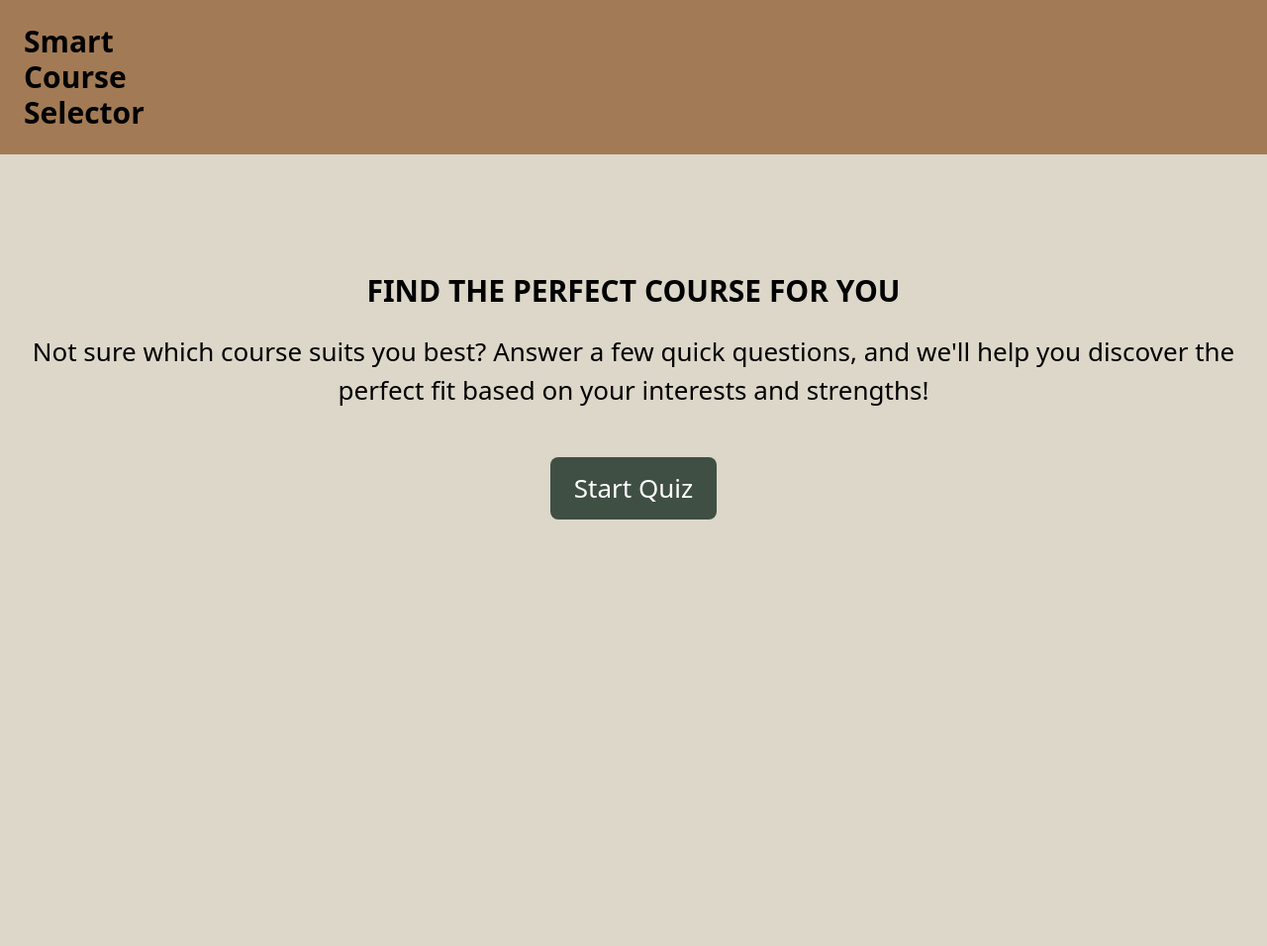
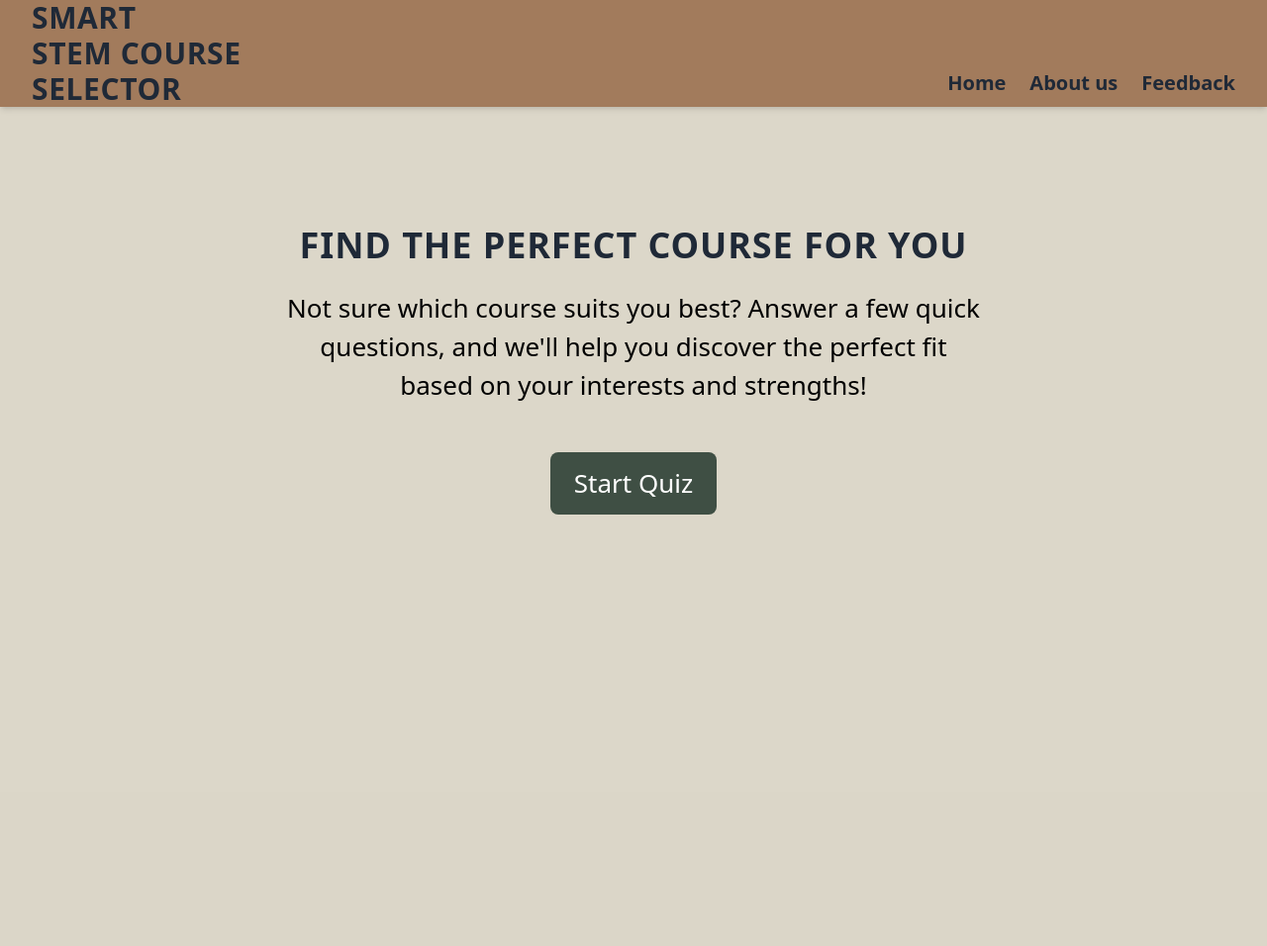
Before and after one commit to es2323/Smart-Course-Selector-, a Django app: page / in a window 1280 px wide. Shown: the whole page at 99% size. After the commit the page ends 520 px from the top, so only its background shows below. Run offline with Django 5.2, Linux system fonts and the light colour scheme; some libraries are stand-ins or nearby versions.

Commit message:
Make home page look better added script.js

```diff
--- a/Smart_Course_Selector/Smart_Course_Selector/settings.py
+++ b/Smart_Course_Selector/Smart_Course_Selector/settings.py
@@ -118,6 +118,7 @@ USE_TZ = True
 
 STATIC_URL = '/static/'
 STATICFILES_DIRS = [BASE_DIR / "quiz/static"]
+STATIC_ROOT = BASE_DIR / "staticfiles"
 # Default primary key field type
 # https://docs.djangoproject.com/en/5.1/ref/settings/#default-auto-field
 
--- /dev/null
+++ b/Smart_Course_Selector/quiz/static/quiz/script.js
@@ -0,0 +1,6 @@
+const mobileMenuButton = document.getElementById('mobileMenuButton');
+    const mobileMenu = document.getElementById('mobileMenu');
+
+    mobileMenuButton.addEventListener('click', () => {
+      mobileMenu.classList.toggle('hidden');
+    });
--- a/Smart_Course_Selector/quiz/static/quiz/styles.css
+++ b/Smart_Course_Selector/quiz/static/quiz/styles.css
@@ -1,83 +1,3 @@
-body {
-    font-family: Arial, sans-serif;
-    margin: 0;
-    padding: 0;
-    box-sizing: border-box;
+body{
+    background-color: #DCD7C9;
 }
-
-header {
-    background-color: #333;
-    color: white;
-    padding: 10px 20px;
-}
-
-nav {
-    display: flex;
-    justify-content: space-between;
-    align-items: center;
-}
-
-.logo {
-    font-size: 24px;
-    font-weight: bold;
-}
-
-.nav-links {
-    list-style: none;
-    margin: 0;
-    padding: 0;
-    display: flex;
-}
-
-.nav-links li {
-    margin-left: 20px;
-}
-
-.nav-links a {
-    color: white;
-    text-decoration: none;
-    font-size: 18px;
-}
-
-.nav-links a:hover {
-    text-decoration: underline;
-}
-
-.hero {
-    background-color: #f4f4f4;
-    text-align: center;
-    padding: 100px 20px;
-}
-
-.hero h1 {
-    font-size: 48px;
-    margin-bottom: 20px;
-}
-
-.hero p {
-    font-size: 24px;
-    margin-bottom: 40px;
-}
-
-.cta-button {
-    background-color: #333;
-    color: white;
-    padding: 15px 30px;
-    text-decoration: none;
-    font-size: 18px;
-    border-radius: 5px;
-}
-
-.cta-button:hover {
-    background-color: #555;
-}
-
-footer {
-    background-color: #333;
-    color: white;
-    text-align: center;
-    padding: 20px;
-    position: fixed;
-    width: 100%;
-    bottom: 0;
-}
--- a/Smart_Course_Selector/quiz/templates/quiz/index.html
+++ b/Smart_Course_Selector/quiz/templates/quiz/index.html
@@ -6,26 +6,74 @@
     <meta name = "viewport" content = "width = device-width, initial-scale = 1.0"> <!--allow to be mobile responsive-->
     <link href="https://fonts.googleapis.com/css2?family=Josefin+Sans:wght@400;700&display=swap" rel="stylesheet">
     <script src = "https://cdn.tailwindcss.com"></script> <!--tailwind css -->
+    {% load static %}
+    <link rel="stylesheet" href="{% static 'quiz/styles.css' %}">
 </head>
 <body>
+    <nav class="bg-[#A27B5C] shadow-md sticky top-0 z-50">
+        <div class="max-w-8xl px-4 sm:px-6 lg:px-8">
+          <div class="flex justify-between items-center h-26">
+            <!-- Logo -->
+            <div class="flex-shrink-0">
+              <a href="">
+                <span class="text-2xl font-bold text-gray-800 uppercase tracking-wide">
+                    <h1 class="text-3xl font-bold">Smart </h1>
+                    <h1 class="text-3xl font-bold">STEM Course</h1>
+                    <h1 class="text-3xl font-bold">Selector</h1>
+                </span>
+              </a>
+            </div>
 
-    <div id="header" class="px-6 py-6" style="background-color: #A27B56;">
+            <!-- Navigation Links (Desktop) -->
+            <div class="hidden md:flex space-x-6" style="margin-top: 5%;">
+              <a href="#" class="text-xl text-gray-800 hover:text-[#DCD7C9] font-bold transition duration-300">
+                Home
+              </a>
+              <a href="#" class="text-xl text-gray-800 hover:text-[#DCD7C9] font-bold transition duration-300">
+                About us
+              </a>
+              <a href="#" class="text-xl text-gray-800 hover:text-[#DCD7C9] font-bold transition duration-300">
+                Feedback
+              </a>
+            </div>
 
-        <h1 class="text-3xl font-bold">Smart</h1>
-        <h1 class="text-3xl font-bold">Course</h1>
-        <h1 class="text-3xl font-bold">Selector</h1>
-    </div>
+            <!-- Mobile Menu Button -->
+            <div id="mobileMenuButton" class="md:hidden">
+              <button class="text-gray-800 hover:text-blue-600 focus:outline-none">
+                <svg class="h-6 w-6" fill="none" viewBox="0 0 24 24" stroke="currentColor">
+                  <path stroke-linecap="round" stroke-linejoin="round" stroke-width="2" d="M4 6h16M4 12h16m-7 6h7" />
+                </svg>
+              </button>
+            </div>
+          </div>
+        </div>
 
-        <div class="bg-[#DCD7C9] h-screen px-6 py-24 flex flex-col items-center justify-start">
-            <h1 class="text-3xl font-bold text-center font-josefin-sans mt-6">
+        <!-- Mobile Menu (Hidden by Default) -->
+        <div id="mobileMenu" class="md:hidden hidden">
+          <div class="px-2 pt-2 pb-3 space-y-1">
+            <a href="#" class="text-xl block text-gray-800 hover:text-[#DCD7C9] font-bold transition duration-300">
+              Home
+            </a>
+            <a href="#" class="text-xl block text-gray-800 hover:text-[#DCD7C9] font-bold transition duration-300">
+              About us
+            </a>
+            <a href="#" class="text-xl block text-gray-800 hover:text-[#DCD7C9] font-bold transition duration-300">
+              Feedback
+            </a>
+          </div>
+        </div>
+      </nav>
+
+        <div class="px-6 py-24 flex flex-col items-center justify-start">
+            <h1 class="text-4xl font-bold text-gray-800 uppercase tracking-wide  text-center mt-6">
                 FIND THE PERFECT COURSE FOR YOU
             </h1>
             <p class="mt-6 text-center text-[26px] font-josefin-sans">
-                Not sure which course suits you best? Answer a few quick questions, and we'll help you discover the perfect fit based on your interests and strengths!
+                Not sure which course suits you best? Answer a few quick<br>questions, and we'll help you discover the perfect fit<br> based on your interests and strengths!
             </p>
-            <a href="#" class="mt-12 bg-[#3F4F44] text-white px-6 py-3 rounded-lg font-josefin-sans text-[26px]">Start Quiz</a>
+            <a href="#" class="mt-12 bg-[#3F4F44] text-white px-6 py-3 rounded-lg font-josefin-sans text-[26px] hover:bg-[#2C3930] active:text-[#DCD7C9]">Start Quiz</a>
         </div>
 
-
+        <script src="{% static 'quiz/script.js' %}"></script>
 </body>
 </html>
```
